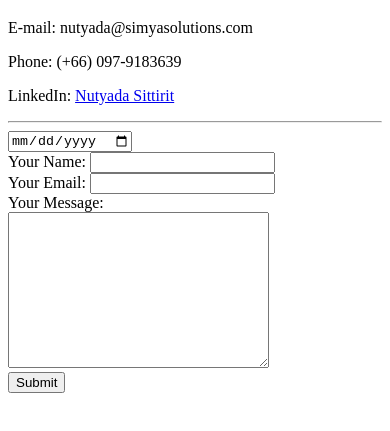
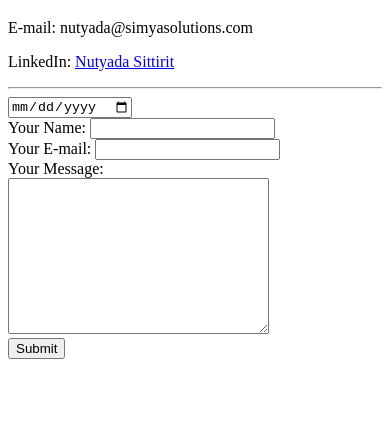
Before and after one commit to NutyadaS/cv, a plain HTML site: page contact.html in a window 390 px wide. Shown: the part 61-492 px from the top of the page. Drawn offline with Linux system fonts and the light colour scheme.

Commit message:
Deleting Phone and Adding E-mail

```diff
--- a/contact.html
+++ b/contact.html
@@ -9,7 +9,6 @@
 <body>
   <h1>My Contact Information</h1>
   <p>E-mail: nutyada@simyasolutions.com</p>
-  <p>Phone: (+66) 097-9183639</p>
   <p>LinkedIn: <a href="https://www.linkedin.com/in/nutyada-sittirit-762348163/">Nutyada Sittirit</a></p>
 <hr>
   <form action="mailto:nutyada@simyasolutions.com" method="post" enctype="text/plain">
@@ -17,8 +16,8 @@
     <label>Your Name:</label>
 <input type="text" name="yourName" value="">
 <br>
-<label>Your Email:</label>
-<input type="email" name="yourEmail" value=""><br>
+<label>Your E-mail:</label>
+<input type="email" name="yourE-mail" value=""><br>
 <label>Your Message:</label><br>
 <textarea name="yourMessage" rows="10" cols="30"></textarea><br>
 <input type="submit" name="">
```
